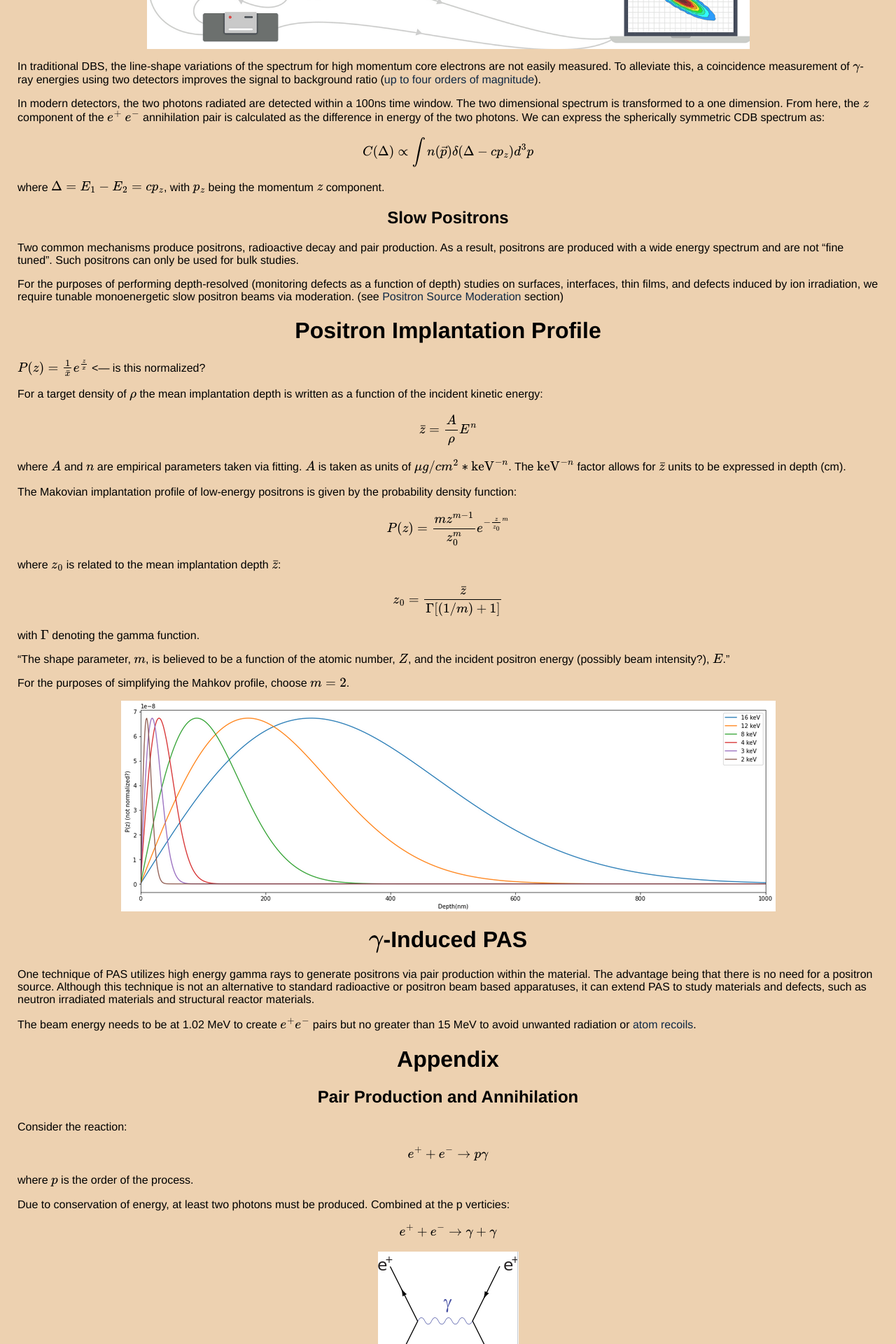
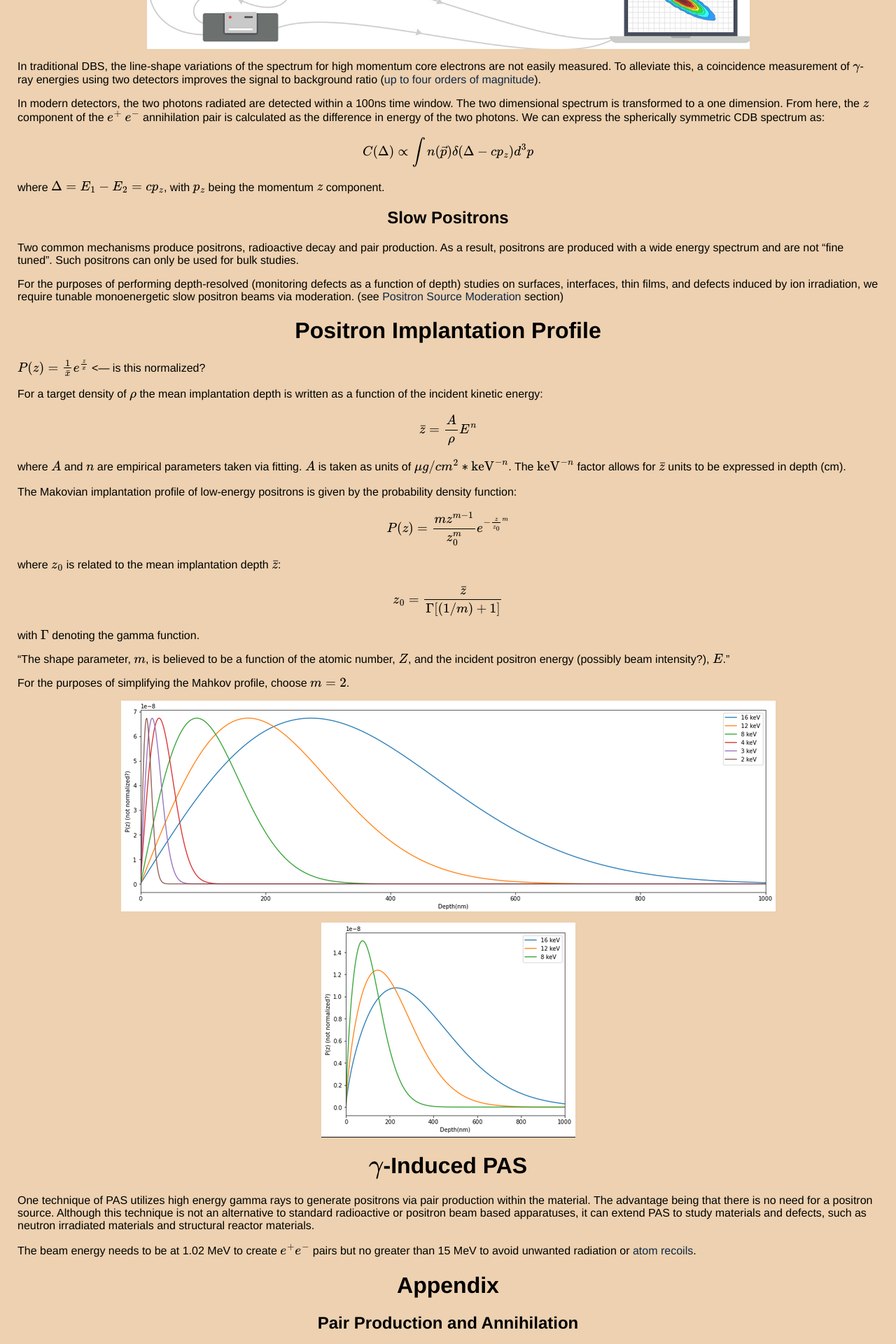
Before and after one commit to thaihangchung7/thaihangchung7.github.io, a Jekyll site: the page built from _notes/PositronAS.md, in a window 1280 px wide. Shown: the part 4480-6400 px from the top of the page at 70% size. Built offline with Jekyll 4.4.1, drawn with Linux system fonts in a browser that asks for light colours; formulas are drawn with MathJax 3.

Commit message:
included img src

```diff
--- a/_notes/PositronAS.md
+++ b/_notes/PositronAS.md
@@ -189,6 +189,8 @@ For the purposes of simplifying the Mahkov profile, choose $$m=2$$.
 
 <img src="/assets/positronimplant.png" class="center">
 
+<img src="/assets/positronIronImplant.png" class="center">
+
 
 
 # $$\gamma$$-Induced PAS
```
